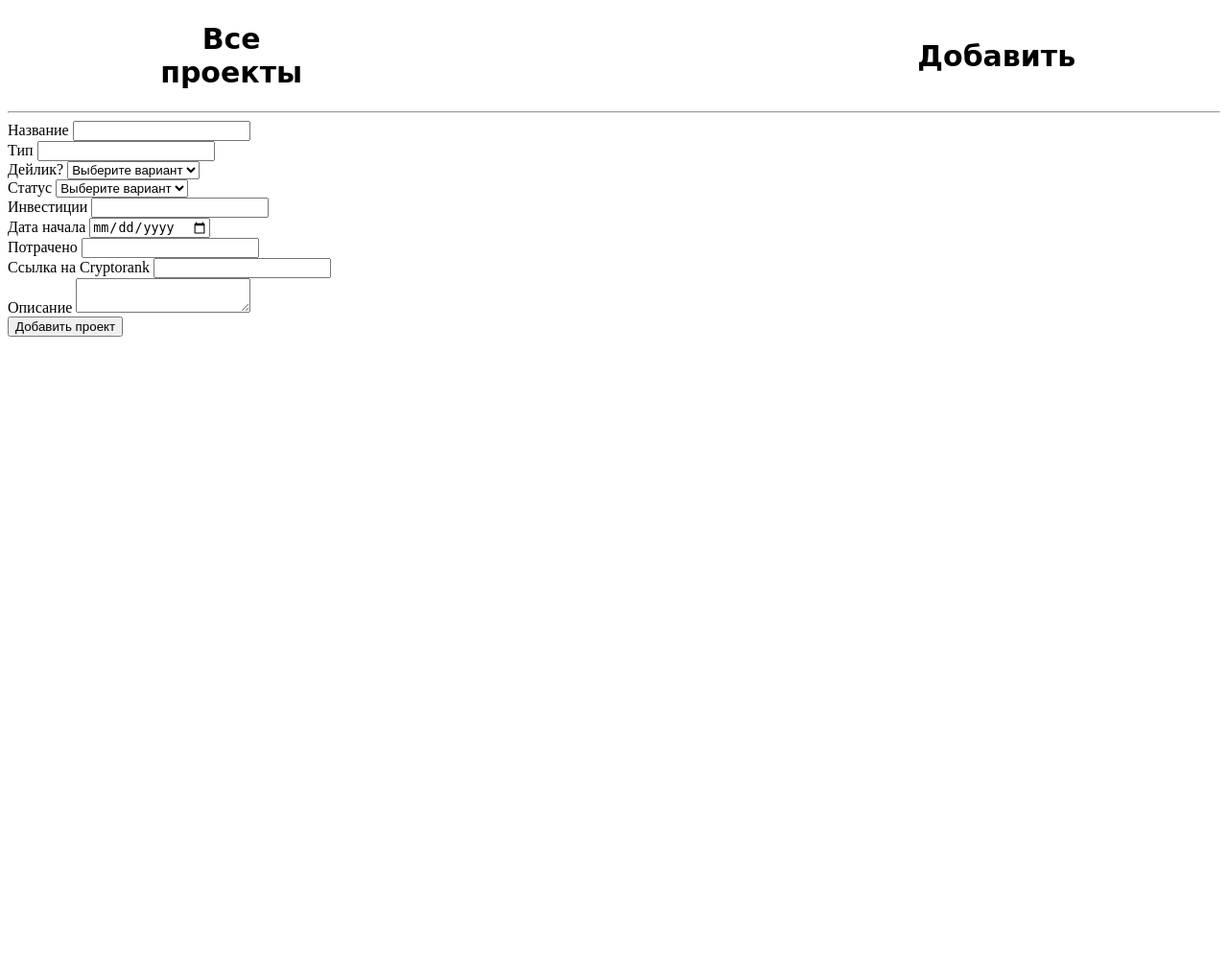
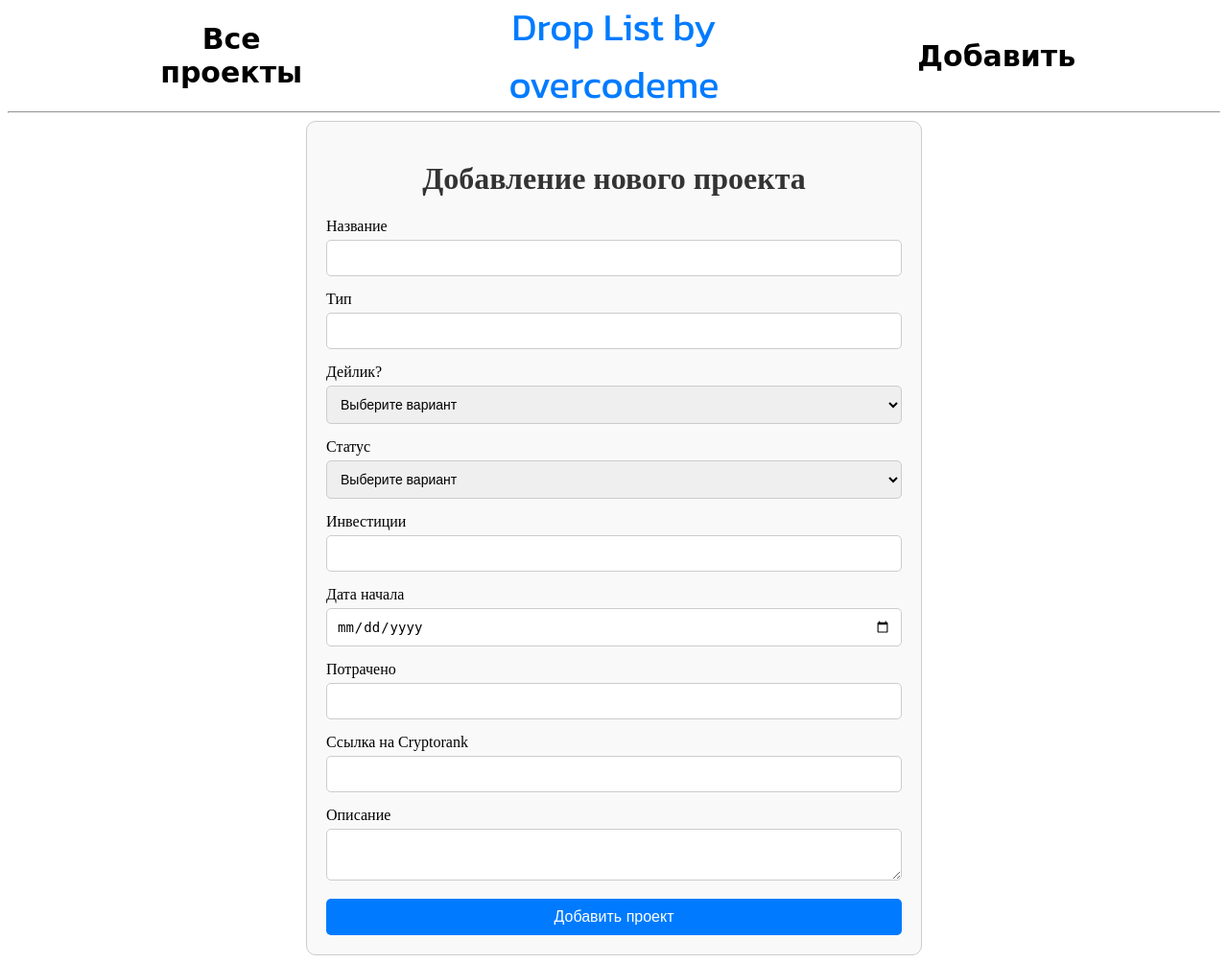
Before and after one commit to overcodeme/DropTrackerWeb-on-Flask, a Flask app: page /add in a window 1280 px wide. Shown: the whole page at 96% size. Before the commit the page ends 351 px from the top, so only its background shows below. Run offline with Flask 3, Linux system fonts and the light colour scheme; some web fonts are replaced.

Commit message:
Created: - JS script for add_project template - Form in add_project.html for adding project in DB -

```diff
--- /dev/null
+++ b/static/script.js
@@ -0,0 +1,19 @@
+document.addEventListener('DOMContentLoaded', function() {
+    const form = document.getElementById('projectForm');
+    form.addEventListener('submit', function(event) {
+        let valid = true;
+        const inputs = form.querySelectorAll('input[required], select[required], textarea[required]');
+        inputs.forEach(input => {
+            if (!input.value) {
+                input.classList.add('is-invalid');
+                valid = false;
+            } else {
+                input.classList.remove('is-invalid');
+            }
+        });
+        if (!valid) {
+            event.preventDefault();
+            alert('Пожалуйста, заполните все обязательные поля.');
+        }
+    });
+});
--- a/static/style.css
+++ b/static/style.css
@@ -36,6 +36,7 @@ header {
     justify-content: space-between;
     width: 90%;
     margin: auto;
+    align-items: center;
 }
 
 .header-elem {
@@ -48,6 +49,25 @@ header {
 .header-elem p {
     margin: 5px;
     width: 60%;
+}
+
+.header-title {
+    font-family: 'Kanit', sans-serif;
+    font-size: 40px;
+    color: #007bff;
+    animation: fadeIn 3s ease-in-out;
+    text-align: center;
+}
+
+@keyframes fadeIn {
+    0% {
+        opacity: 0;
+        transform: translateY(-20px);
+    }
+    100% {
+        opacity: 1;
+        transform: translateY(0);
+    }
 }
 
 .arrow-up, .arrow-down {
@@ -149,3 +169,60 @@ header {
   font-weight: 700;
   font-style: normal;
 }
+
+.form-container {
+    max-width: 600px;
+    margin: auto;
+    padding: 20px;
+    border: 1px solid #ccc;
+    border-radius: 10px;
+    background-color: #f9f9f9;
+}
+
+h1 {
+    text-align: center;
+    color: #333;
+}
+
+.form-group {
+    margin-bottom: 15px;
+}
+
+.form-group label {
+    display: block;
+    margin-bottom: 5px;
+}
+
+.form-control {
+    width: 100%;
+    padding: 10px;
+    box-sizing: border-box;
+    border: 1px solid #ccc;
+    border-radius: 5px;
+    font-size: 14px;
+}
+
+.form-control:focus {
+    border-color: #66afe9;
+    outline: none;
+}
+
+.btn {
+    display: block;
+    width: 100%;
+    padding: 10px;
+    background-color: #007bff;
+    color: white;
+    border: none;
+    border-radius: 5px;
+    cursor: pointer;
+    font-size: 16px;
+}
+
+.btn:hover {
+    background-color: #0056b3;
+}
+
+.is-invalid {
+    border-color: #e3342f;
+}
--- a/templates/add_project.html
+++ b/templates/add_project.html
@@ -3,7 +3,9 @@
 {% block title %}Добавление проекта{% endblock %}
 
 {% block content %}
-    <form action="{{ url_for('add_project') }}" method="POST">
+<div class="form-container">
+    <h1>Добавление нового проекта</h1>
+    <form action="{{ url_for('add_project') }}" method="POST" id="projectForm">
         <div class="form-group">
             <label for="name">Название</label>
             <input type="text" id="name" name="name" class="form-control" required>
@@ -38,7 +40,7 @@
         </div>
         <div class="form-group">
             <label for="spent">Потрачено</label>
-        <input type="number" step="0.01" id="spent" name="spent" class="form-control">
+            <input type="number" step="0.1" min="0" id="spent" name="spent" class="form-control">
         </div>
         <div class="form-group">
             <label for="cryptorank_link">Ссылка на Cryptorank</label>
@@ -48,6 +50,7 @@
             <label for="description">Описание</label>
             <textarea id="description" name="description" class="form-control"></textarea>
         </div>
-    <button type="submit" class="btn btn-primary">Добавить проект</button>
+        <button type="submit" class="btn">Добавить проект</button>
     </form>
+</div>
 {% endblock %}
--- a/templates/base.html
+++ b/templates/base.html
@@ -8,13 +8,19 @@
     <link rel="preconnect" href="https://fonts.gstatic.com" crossorigin>
     <link href="https://fonts.googleapis.com/css2?family=Edu+AU+VIC+WA+NT+Hand:wght@500&display=swap" rel="stylesheet">
     <link href="https://fonts.googleapis.com/css2?family=Kanit&display=swap" rel="stylesheet">
+    <script src="https://code.jquery.com/jquery-3.5.1.slim.min.js"></script>
+    <script src="https://cdn.jsdelivr.net/npm/bootstrap@4.5.2/dist/js/bootstrap.bundle.min.js"></script>
+    <script src="../static/script.js"></script>
 </head>
 <body>
     <header id="header">
         <div class="header-elem jf-center ai-center fs30px">
             <p align="center" class="title-font"><a href="/" class="underline-none">Все проекты</a></p>
         </div>
-        <div class="header-elem  jf-center ai-center fs30px">
+        <div class="header-elem jf-center ai-center">
+            <div class="header-title">Drop List by overcodeme</div>
+        </div>
+        <div class="header-elem jf-center ai-center fs30px">
             <p align="center" class="title-font">
                 <a href="/add" >
                     Добавить
```
Lines whose indentation alone changed are shown as unchanged.
